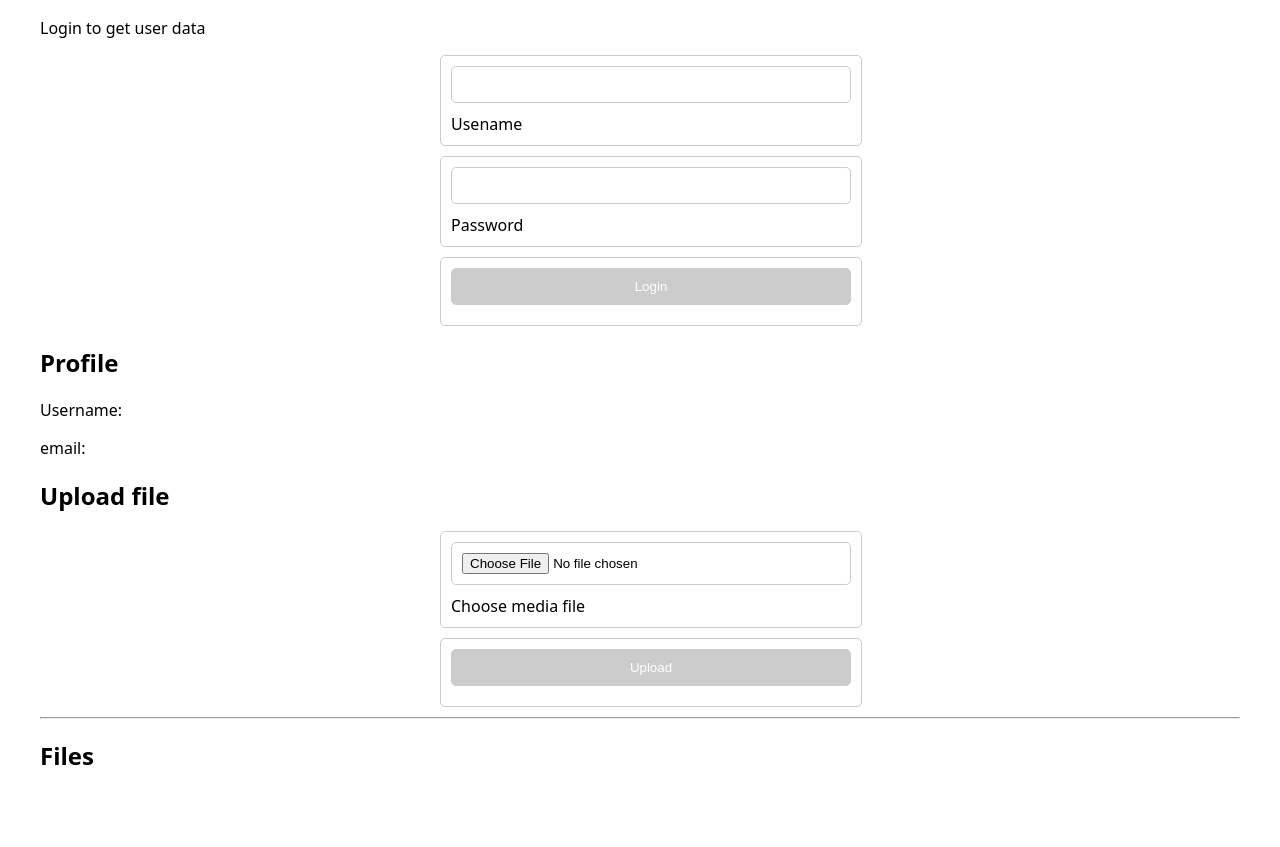
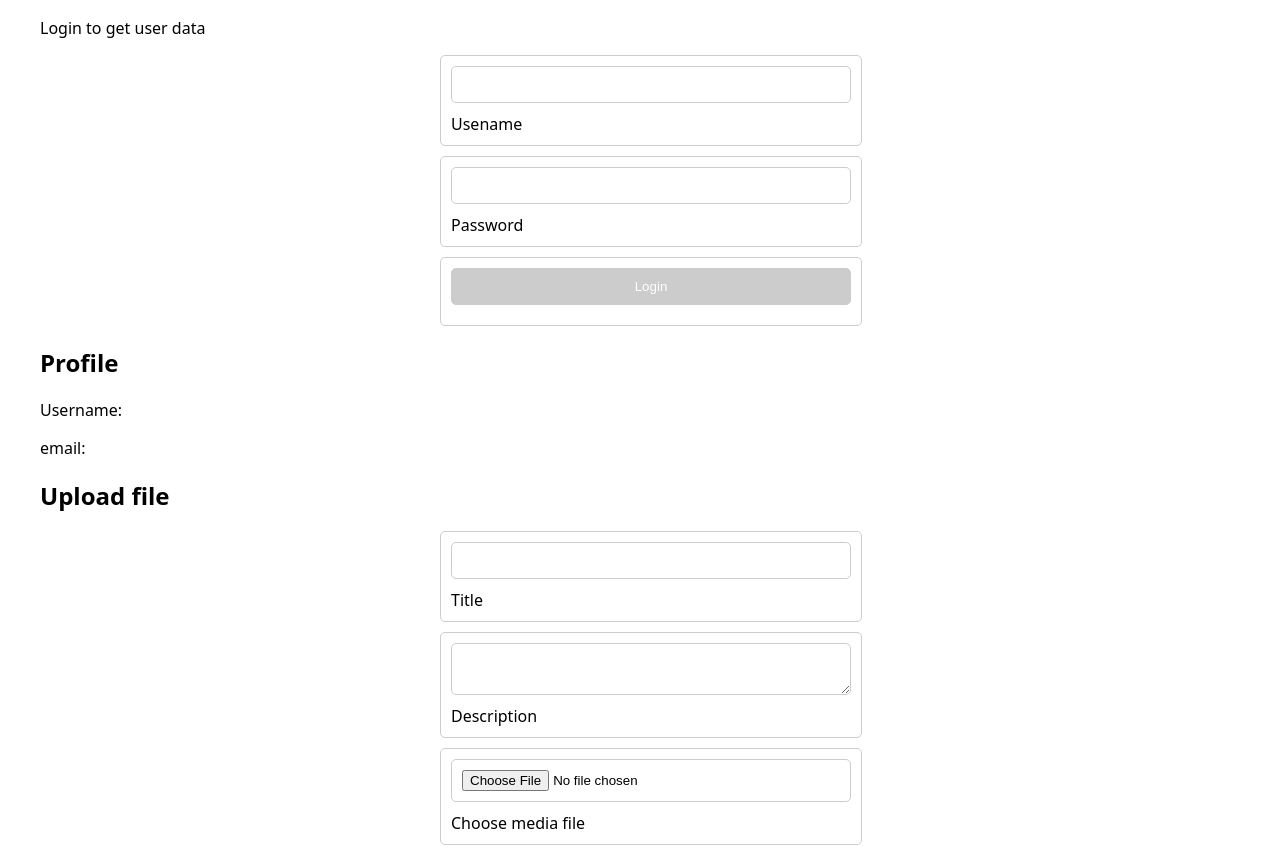
Before and after one commit to ilkkamtk/hybrid-upload-client-starter, a website built with Vite: page index.html in a window 1280 px wide. Shown: the part 122-969 px from the top of the page. Before the commit the page ends 922 px from the top, so only its background shows below. Built offline with nearby package versions, Linux system fonts and the light colour scheme; no server answers.

Commit message:
Update index.html

```diff
--- a/index.html
+++ b/index.html
@@ -43,6 +43,14 @@
       <h2>Upload file</h2>
       <form id="file-form">
         <div class="form-control">
+          <input id="title" type="text" name="title">
+          <label for="title">Title</label>
+        </div>
+        <div class="form-control">
+          <textarea id="description" name="description"></textarea>
+          <label for="description">Description</label>
+        </div>
+        <div class="form-control">
           <input id="file" type="file" name="file" accept="image/*,video/*">
           <label for="file">Choose media file</label>
         </div>
```
